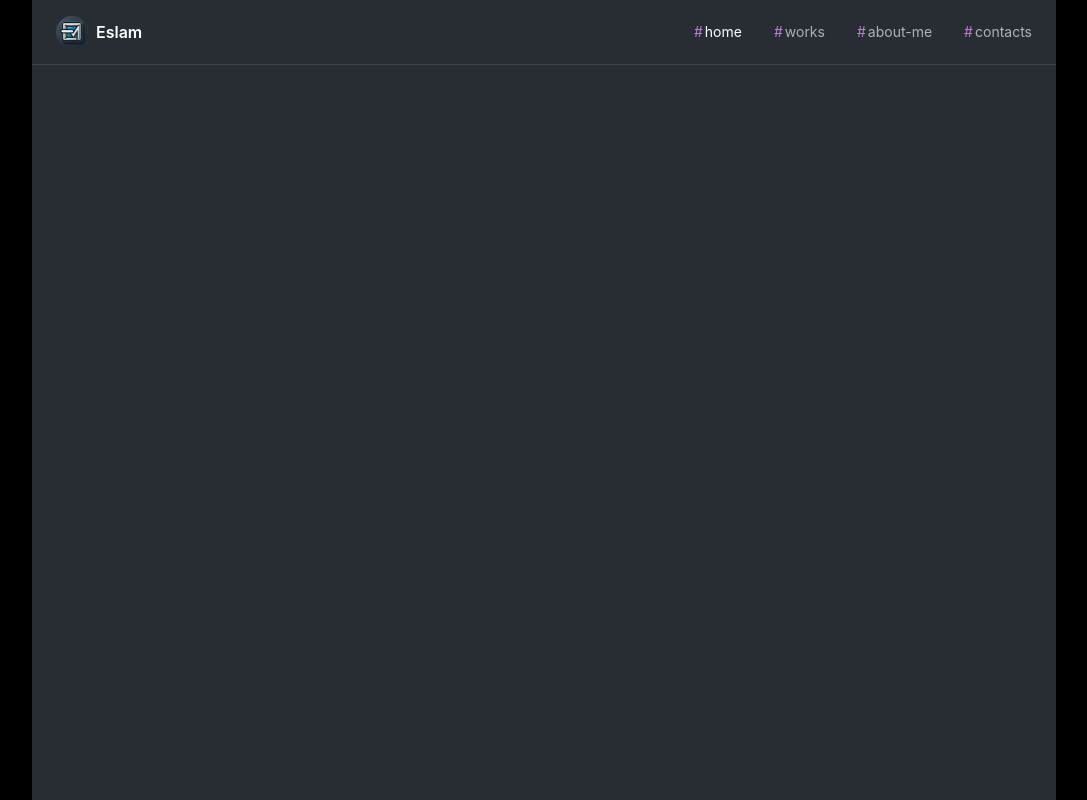
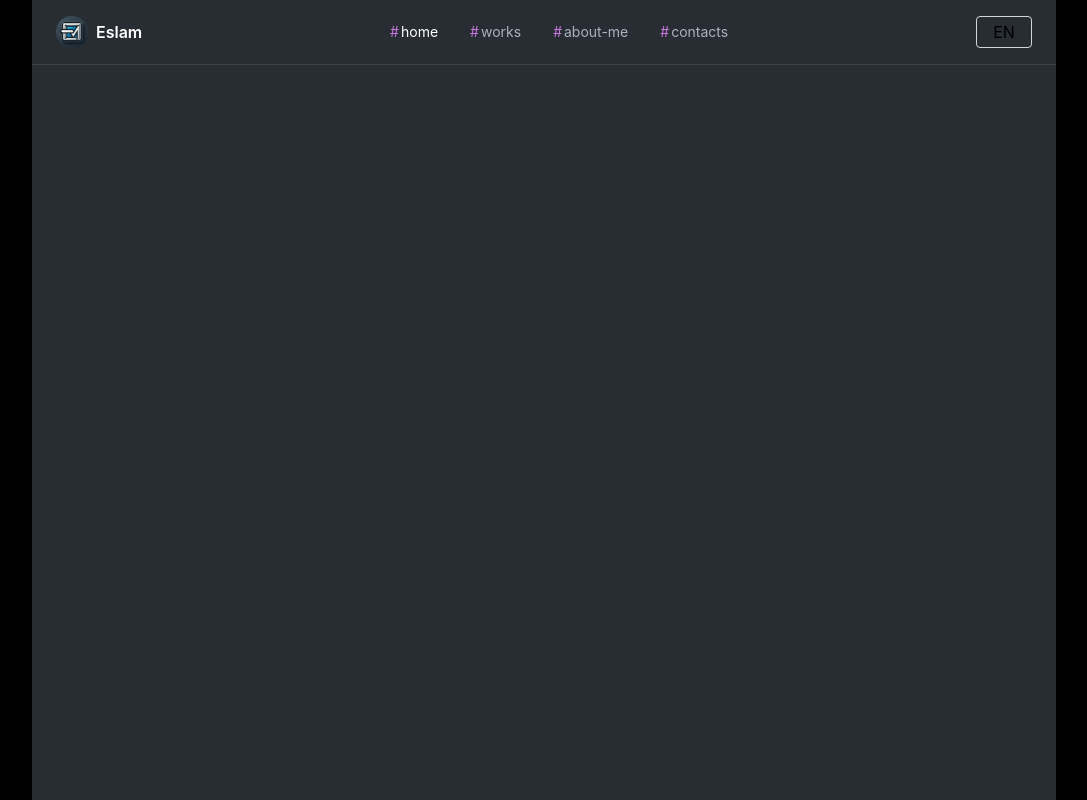
Before and after one commit to Eslam-mg/portfolio, a Next.js app: page / in a window 1280 px wide. Shown: the whole page, without its empty margins (96-1183 px from the left). Built offline with nearby package versions, Linux system fonts and the light colour scheme.

Commit message:
add Button to change language

```diff
--- /dev/null
+++ b/src/components/Navbar/LanguageButton.tsx
@@ -0,0 +1,12 @@
+"use client";
+import React, { useState } from 'react';
+
+export default function LanguageButton() {
+    const [state, setstate] = useState();
+
+    return (
+        <button type='button' aria-label='Button to change language' className='border border-gray-300 rounded w-14 h-8 cursor-pointer'>
+            EN
+        </button>
+    )
+};
--- a/src/components/Navbar/Navbar.tsx
+++ b/src/components/Navbar/Navbar.tsx
@@ -3,6 +3,7 @@ import Link from 'next/link';
 import Image from "next/image";
 import React from 'react';
 import { usePathname } from 'next/navigation';
+import LanguageButton from './LanguageButton';
 
 const navLinks = [
     { href: "/", label: "home" },
@@ -36,6 +37,10 @@ export default function Navbar() {
                         </li>
                     ))}
                 </ul>
+
+                <div className="">
+                    <LanguageButton />
+                </div>
             </nav>
         </header>
     )
```
